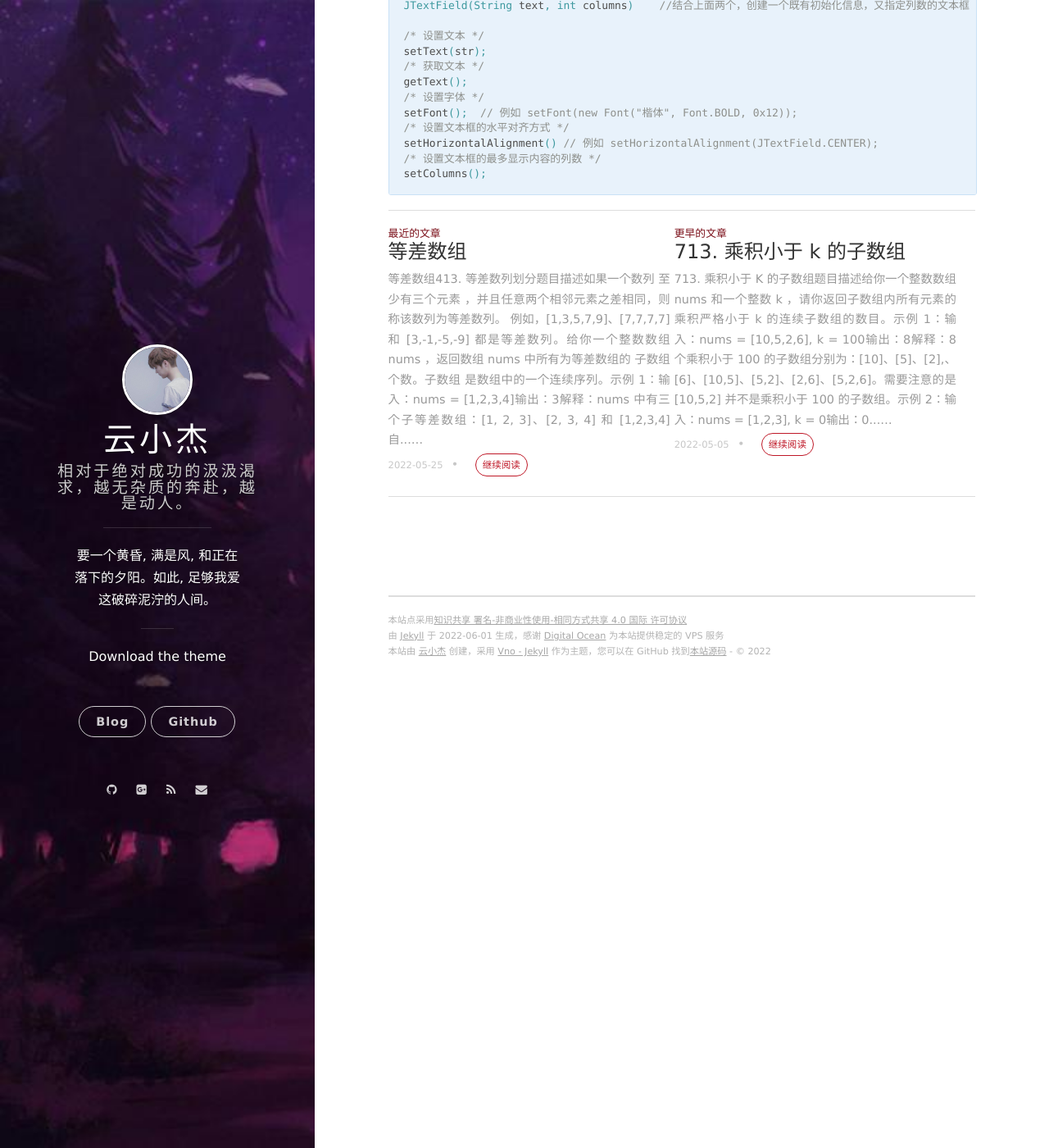
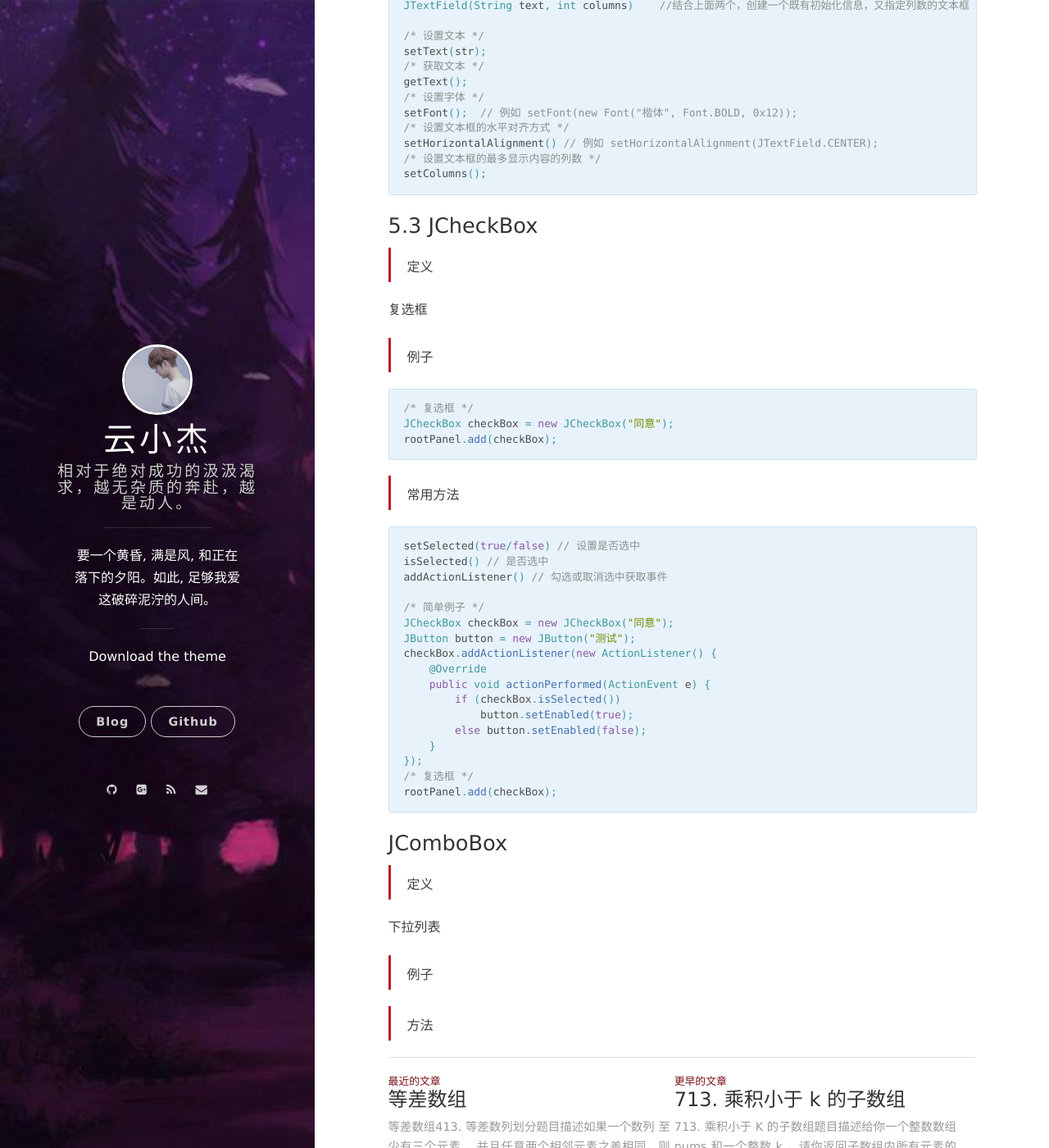
Before and after one commit to meiguiyulu/meiguiyulu.github.io, a Jekyll site: the page built from _posts/2022-05-21-LearnSwing.md, in a window 1280 px wide and 1400 px high, scrolled down 6088 px. Shown: the whole window at 82% size. Built offline with Jekyll 4.4.1, drawn with Linux system fonts in a browser that asks for light colours; nearby versions of some CDN libraries; our own code applies the rules of GitHub Pages for plain Markdown files; comment, search, counter and statistics services are not loaded.

Commit message:
Update 2022-05-21-LearnSwing.md

````diff
--- a/_posts/2022-05-21-LearnSwing.md
+++ b/_posts/2022-05-21-LearnSwing.md
@@ -246,3 +246,51 @@ setHorizontalAlignment() // 例如 setHorizontalAlignment(JTextField.CENTER);
 /* 设置文本框的最多显示内容的列数 */
 setColumns();
 ```
+
+### 5.3 JCheckBox
+
+> 定义
+
+复选框
+
+> 例子
+
+```java
+/* 复选框 */
+JCheckBox checkBox = new JCheckBox("同意");
+rootPanel.add(checkBox);
+```
+
+> 常用方法
+
+```java
+setSelected(true/false) // 设置是否选中
+isSelected() // 是否选中
+addActionListener() // 勾选或取消选中获取事件
+
+/* 简单例子 */
+JCheckBox checkBox = new JCheckBox("同意");
+JButton button = new JButton("测试");
+checkBox.addActionListener(new ActionListener() {
+    @Override
+    public void actionPerformed(ActionEvent e) {
+        if (checkBox.isSelected())
+            button.setEnabled(true);
+        else button.setEnabled(false);
+    }
+});
+/* 复选框 */
+rootPanel.add(checkBox);
+```
+
+### JComboBox
+
+> 定义
+
+下拉列表
+
+> 例子
+
+
+
+> 方法
````
